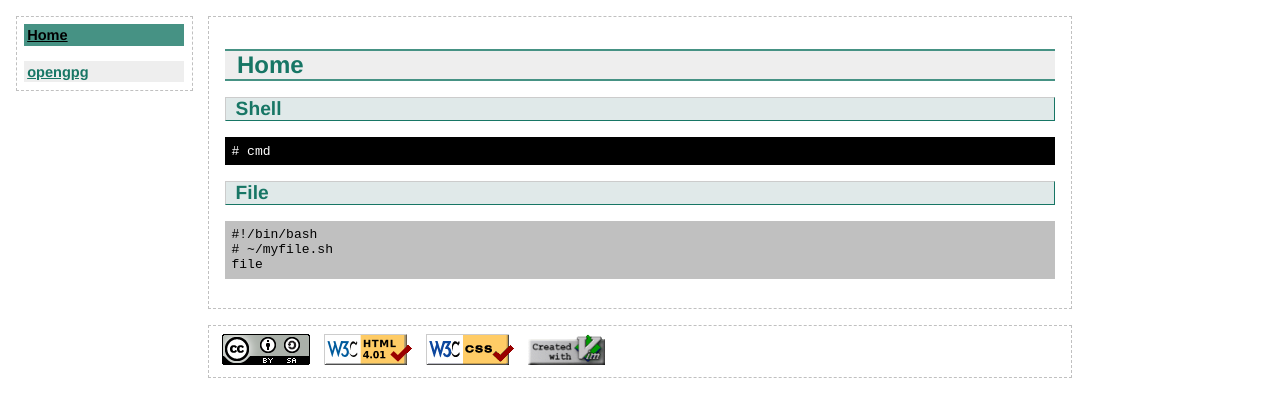
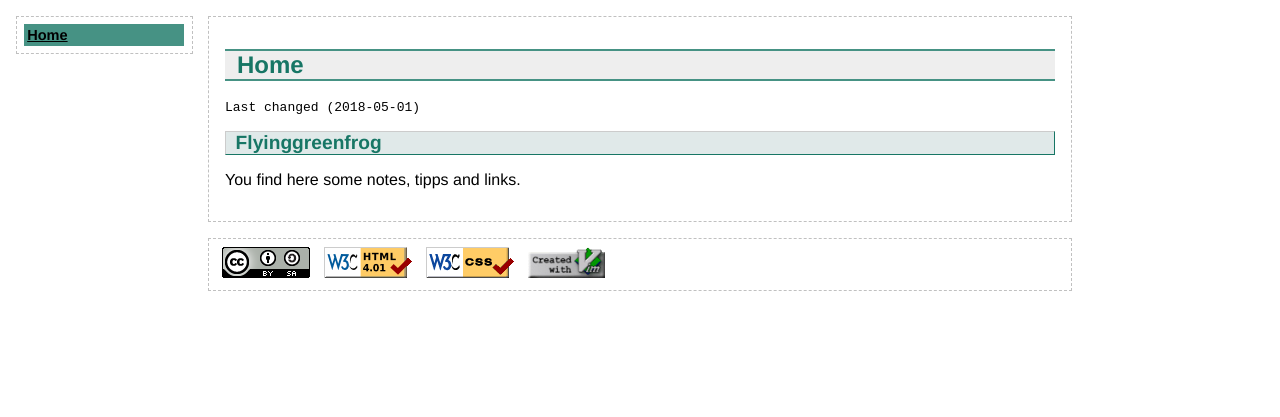
Before and after one commit to flyinggreenfrog/flyinggreenfrog.github.io, a Jekyll site: the page built from index.md, in a window 1280 px wide. Shown: the top 417 px of the page. Built offline with Jekyll 4.4.1, drawn with Linux system fonts in a browser that asks for light colours; our own code applies the rules of GitHub Pages for plain Markdown files.

Commit message:
Worked on structure of site.

```diff
--- a/_config.yml
+++ b/_config.yml
@@ -2,6 +2,7 @@
 title: Peter Hoffmann
 description: >-
   flyinggreenfrog
+knowledgebase-categories: [Linux, Network, Programming, Security, Systemsmanagement, Technologies]
 
 ## Build settings
 markdown: kramdown
--- a/_includes/navigation.html
+++ b/_includes/navigation.html
@@ -1,8 +1,8 @@
     <ul id="navigation">
-      {%- assign navigation_pages = site.html_pages | sort: "navigation_order" -%}
-      {%- for p in navigation_pages %}
-      {% if p.navigation_order -%}
-        <li><a href="{{ p.url }}" {% if p.url == page.url %}class="current"{% endif  %}>{{ p.title }}</a></li>
+      {%- assign _navigation-pages = site.html_pages | sort: "navigation-order" -%}
+      {%- for _page in _navigation-pages %}
+      {% if _page.navigation-order -%}
+        <li><a href="{{ _page.url }}" {% if _page.url == page.url %}class="current"{% endif  %}>{{ _page.title }}</a></li>
         {%- endif -%}
       {%- endfor %}
     </ul>
--- a/_layouts/default.html
+++ b/_layouts/default.html
@@ -6,6 +6,7 @@
 {% include navigation.html %}
 <div id="content">
 <h1>{{ page.title }}</h1>
+<p><time>Last changed {{ page.last-changed }}</time></p>
 {{ content -}}
 </div><!-- content -->
 
--- a/index.md
+++ b/index.md
@@ -1,18 +1,8 @@
 ---
-layout: default
 title: Home
-navigation_order: 1
+last-changed: (2018-05-01)
+navigation-order: 1
 ---
-## Shell
+## Flyinggreenfrog
 
-~~~ sh
-# cmd
-~~~
-
-## File
-
-~~~ text
-#!/bin/bash
-# ~/myfile.sh
-file
-~~~
+You find here some notes, tipps and links.
--- a/style.css
+++ b/style.css
@@ -53,6 +53,24 @@ div.language-text {
 div.language-sh {
     background-color:black;
     color:white;
+}
+dt {
+  float: left;
+  clear: left;
+  width: 100px;
+  text-align: right;
+  font-weight: bold;
+  color: #177665;
+}
+dt::after {
+  content: ":";
+}
+dd {
+  margin: 0 0 0 110px;
+  padding: 0 0 0.5em 0;
+}
+time {
+   font-family: monospace;
 }
 
 /******************************************************************************
```
